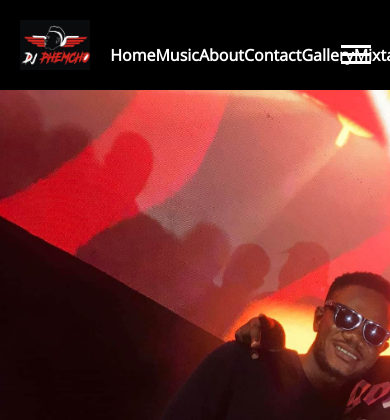
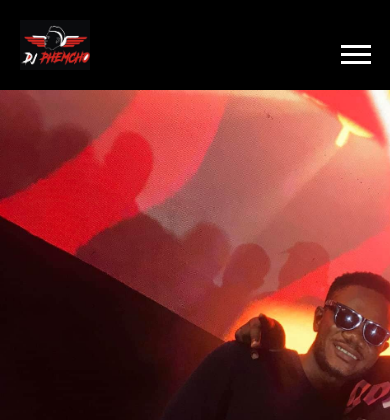
Before and after one commit to Akinolae/djphemcho, a Node server app: page / in a window 390 px wide; the page is wider, and only the part inside the window is pictured. Shown: the top 420 px of that part. Run offline with Node 20, Linux system fonts and the light colour scheme; some libraries are stand-ins or nearby versions.

Commit message:
modified the css

```diff
--- a/src/CSS/index.css
+++ b/src/CSS/index.css
@@ -420,6 +420,19 @@ body {
   body {
     overflow-x: hidden;
   }
+  .nav ul {
+    display: none;
+    position: absolute;
+    overflow-x: hidden;
+    background-color: red;
+    right: 0px;
+    height: 50vh;
+    top: 10vh;
+    flex-direction: column;
+    align-items: center;
+    width: 50%;
+    transform: translateX(100%);
+  }
   .mixtape {
     width: 90%;
     margin: auto;
@@ -492,4 +505,15 @@ body {
   .nav ul {
     width: 60%;
   }
+  .mixtape {
+    width: 90%;
+    margin: auto;
+    display: grid;
+    grid-template-columns: repeat(3, 1fr);
+    padding-bottom: 30px;
+  }
+  .mixtape div {
+    width: 100%;
+    gap: 1.5rem;
+  }
 }
```
